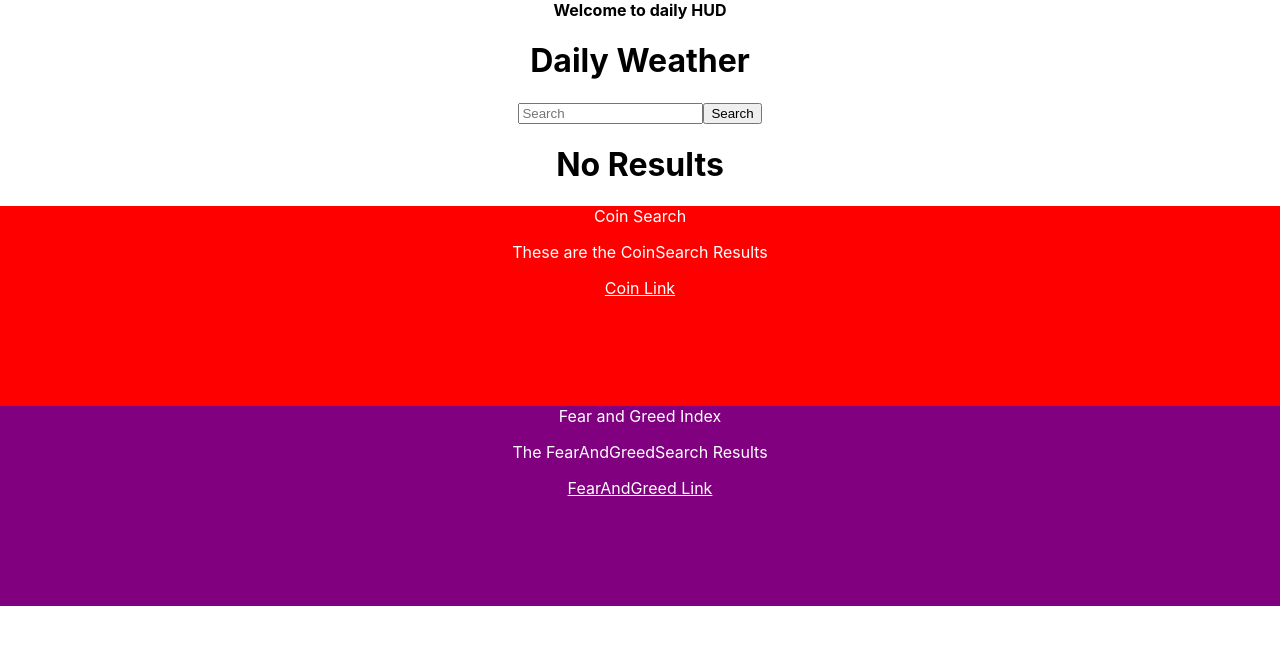
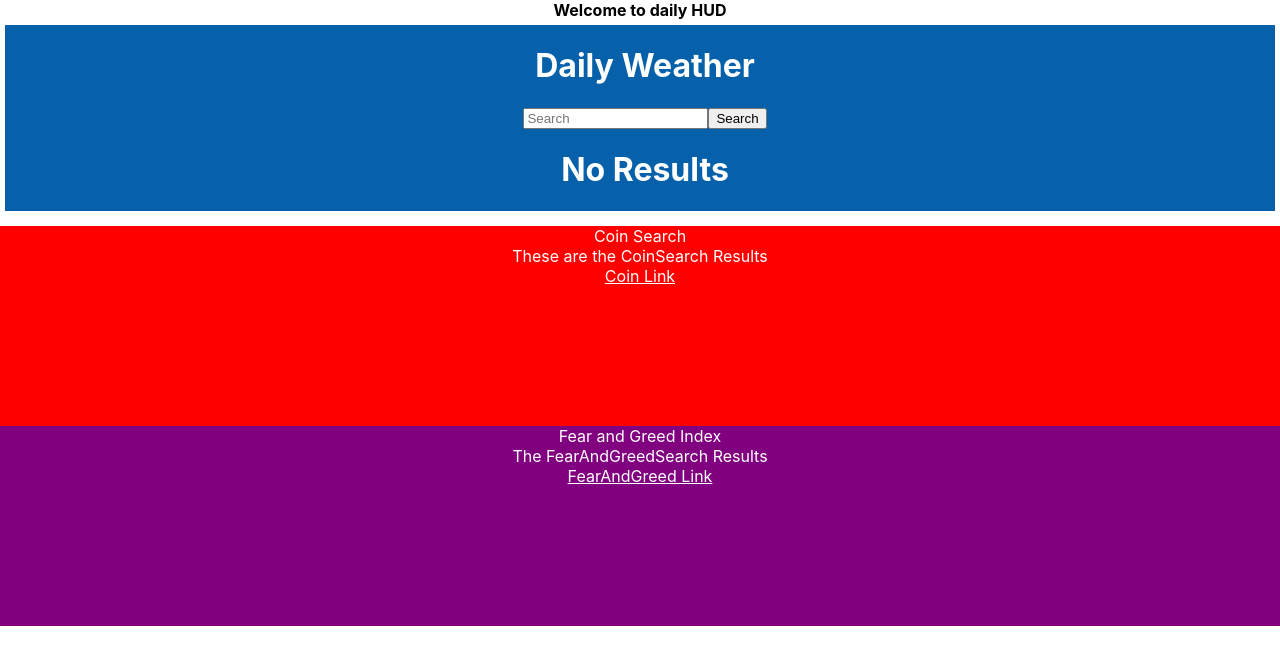
Before and after one commit to CrowdedAstronaut/daily-hud, a React (Create React App) app: page / in a window 1280 px wide. Shown: the top 664 px of the page. Built offline with nearby package versions, Linux system fonts and the light colour scheme; no server answers.

Commit message:
Changed heading tags to p tags for semantics and styling

```diff
--- a/src/App.css
+++ b/src/App.css
@@ -1,16 +1,11 @@
+* {
+  box-sizing: border-box;
+}
+
 .App {
   text-align: center;
-}
-
-.App-logo {
-  height: 40vmin;
-  pointer-events: none;
-}
-
-@media (prefers-reduced-motion: no-preference) {
-  .App-logo {
-    animation: App-logo-spin infinite 20s linear;
-  }
+  display: flex;
+  flex-direction: column;
 }
 
 .App-header {
@@ -23,16 +18,3 @@
   font-size: calc(10px + 2vmin);
   color: white;
 }
-
-.App-link {
-  color: #61dafb;
-}
-
-@keyframes App-logo-spin {
-  from {
-    transform: rotate(0deg);
-  }
-  to {
-    transform: rotate(360deg);
-  }
-}
--- a/src/components/WeatherSearch/WeatherSearch.js
+++ b/src/components/WeatherSearch/WeatherSearch.js
@@ -2,6 +2,7 @@ import React from "react";
 import { useState, useEffect } from "react";
 import WeatherSearchResults from "./WeatherSearchResults/WeatherSearchResults";
 import { Card } from "react-bootstrap";
+import classes from "./WeatherSearch.module.css";
 
 //Global Variables
 const BASE_URL = "";
@@ -57,12 +58,12 @@ export default function WeatherSearch() {
   }
 
   return (
-    <Card className="weather-container">
-      <div className="weather-header">
+    <Card className={classes["weather-container"]}>
+      <div className={classes["weather-header"]}>
         <h1>Daily Weather</h1>
       </div>
 
-      <div className="weather-form">
+      <div className={classes["weather-form"]}>
         <form
           onSubmit={handleSubmit}
           className="search-form"
--- a/src/components/WeatherSearch/WeatherSearch.module.css
+++ b/src/components/WeatherSearch/WeatherSearch.module.css
@@ -3,7 +3,7 @@
 }
 
 .weather-container {
-  grid-column: 1;
+  /* grid-column: 1; */
   margin-bottom: 10px;
   border: 5px solid white;
   background-color: rgb(6, 97, 170);
@@ -11,6 +11,13 @@
 }
 
 .weather-container h1 {
+  margin-left: 10px;
+  background-color: rgb(6, 97, 170);
+  color: white;
+}
+
+.weather-container h2 {
+  margin: 0px;
   margin-left: 10px;
   background-color: rgb(6, 97, 170);
   color: white;
--- a/src/components/WeatherSearch/WeatherSearchResults/WeatherSearchResults.js
+++ b/src/components/WeatherSearch/WeatherSearchResults/WeatherSearchResults.js
@@ -1,4 +1,5 @@
 import React from "react";
+import classes from "./WeatherSearchResults.module.css";
 import { Card } from "react-bootstrap";
 
 export default function WeatherSearchResults({ weather }) {
@@ -7,26 +8,26 @@ export default function WeatherSearchResults({ weather }) {
   } else {
     return (
       <>
-        <div className="search-results">
+        <div className={classes["weather-container"]}>
           <h2>Results:</h2>
-          <h2>{weather.name}</h2>
-          <h3>{weather.weather[0].description}</h3>
-          <h2>{weather.main.temp}° F</h2>
-          <h3>Low: {weather.main.temp_min}° F</h3>
-          <h3>High: {weather.main.temp_max}° F</h3>
-          <h3>Humidity: {weather.main.humidity}%</h3>
-          <h3>
+          <p>{weather.name}</p>
+          <p>{weather.weather[0].description}</p>
+          <p>{weather.main.temp}° F</p>
+          <p>Low: {weather.main.temp_min}° F</p>
+          <p>High: {weather.main.temp_max}° F</p>
+          <p>Humidity: {weather.main.humidity}%</p>
+          <h2>
             Sunrise:{" "}
             {new Date(
               weather.sys.sunrise * 1000
             ).toLocaleTimeString("en-IN")}
-          </h3>
-          <h3>
+          </h2>
+          <h2>
             Sunset:{" "}
             {new Date(
               weather.sys.sunset * 1000
             ).toLocaleTimeString("en-IN")}
-          </h3>
+          </h2>
         </div>
       </>
     );
--- a/src/components/WeatherSearch/WeatherSearchResults/WeatherSearchResults.module.css
+++ b/src/components/WeatherSearch/WeatherSearchResults/WeatherSearchResults.module.css
@@ -0,0 +1,9 @@
+.weather-container h2 {
+  margin: 0rem;
+}
+h3 {
+  margin: 0rem;
+}
+p {
+  margin: 0rem;
+}
```
